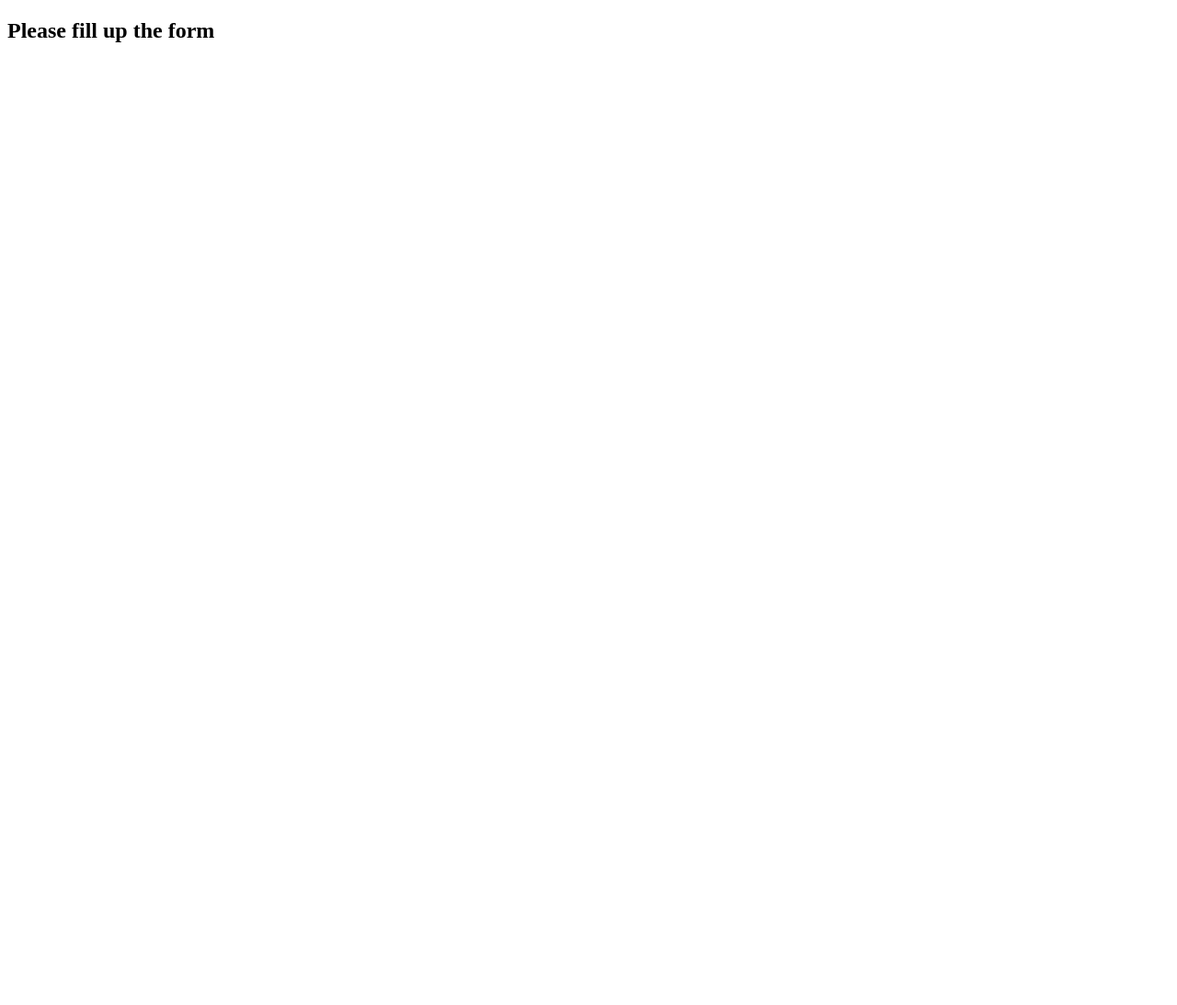
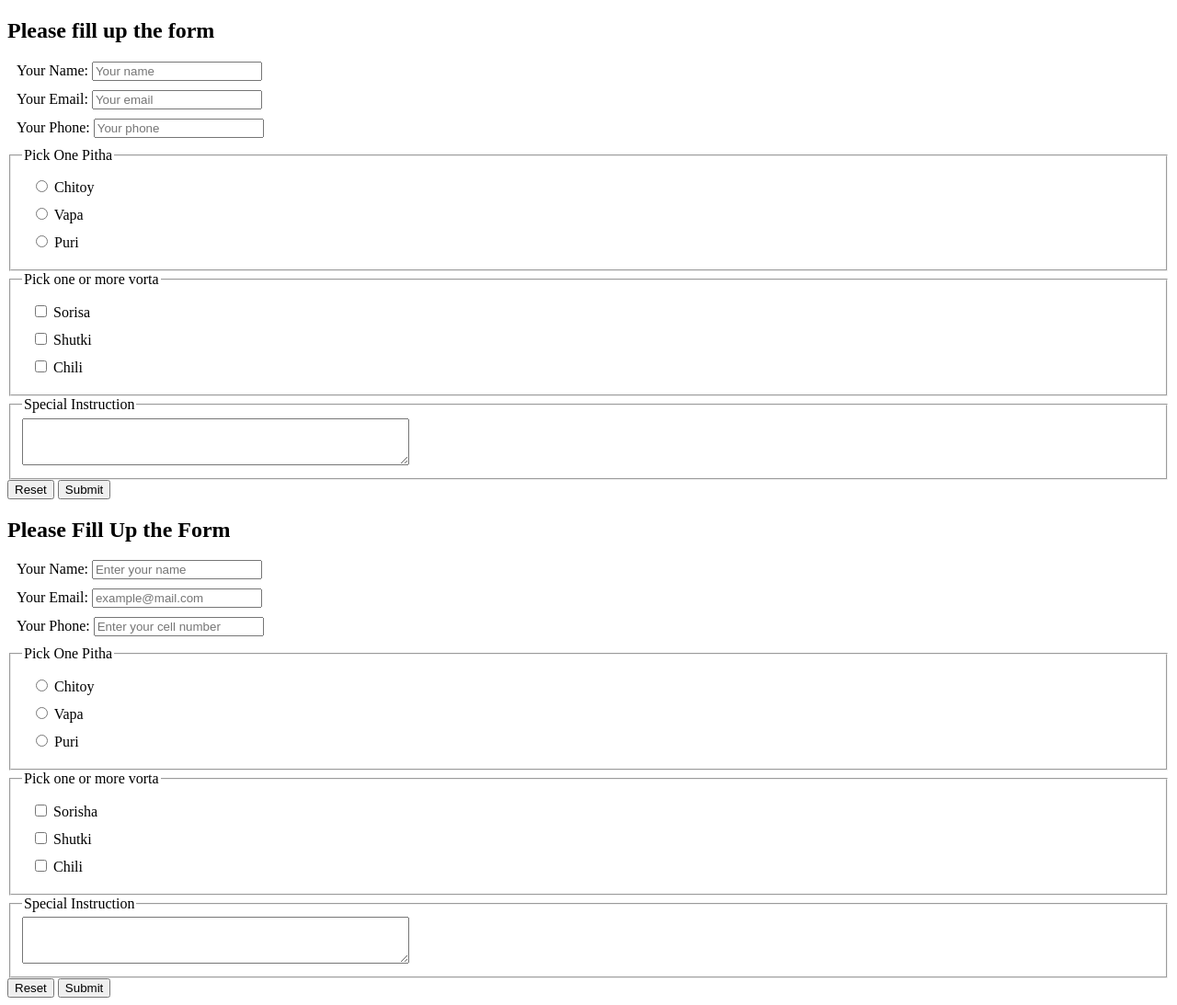
Before and after one commit to aseelrahman/programming_hero, a plain HTML site: page index.html in a window 1280 px wide. Shown: the whole page at 92% size. Before the commit the page ends 800 px from the top, so only its background shows below. Drawn offline with Linux system fonts and the light colour scheme.

Commit message:
final version of form

```diff
--- a/index.html
+++ b/index.html
@@ -4,6 +4,12 @@
     <meta charset="UTF-8">
     <meta name="viewport" content="width=device-width, initial-scale=1.0">
     <title>Jamal Er Ma er Pitha ghor</title>
+    <style>
+        label{
+            display: block;
+            margin: 10px;
+        }
+    </style>
 </head>
 <body>
     <header>
@@ -12,6 +18,112 @@
     <main>
         <section>
             <h2>Please fill up the form</h2>
+            <form>
+                <label for="name"> Your Name:
+                    <input id="name" type="text" placeholder="Your name">
+                </label>
+                <label for="email"> Your Email:
+                    <input type="email" name="" id="email" placeholder="Your email">
+                </label>
+                <label for="phone">Your Phone:
+                    <input type="tel" name="" id="phone" placeholder="Your phone">
+                </label>
+
+                <fieldset>
+                    <legend>Pick One Pitha</legend>
+                    <label for="chitoy">
+                        <input type="radio" name="pitha" id="chitoy">
+                        Chitoy
+                    </label>
+                    <label for="vapa">
+                        <input type="radio" name="pitha" id="vapa">
+                        Vapa
+                    </label>
+                    <label for="puri">
+                        <input type="radio" name="pitha" id="puri">
+                        Puri
+                    </label>
+                </fieldset>
+                <fieldset>
+                    <legend>
+                        Pick one or more vorta
+                    </legend>
+                    <label for="sorisa">
+                        <input type="checkbox" name="vorta" id="sorisa">
+                        Sorisa
+                    </label>
+                    <label for="shutki">
+                        <input type="checkbox" name="vorta" id="shutki">
+                        Shutki
+                    </label>
+                    <label for="chili">
+                        <input type="checkbox" name="vorta" id="chili">
+                        Chili
+                    </label>
+                </fieldset>
+                <fieldset>
+                    <legend>Special Instruction</legend>
+                    <textarea name="" id="" cols="50" rows="3"></textarea>
+                </fieldset>
+                <input type="reset" value="Reset">
+                <input type="submit" value="Submit">
+            </form>
+        </section>
+
+        <section>
+            <form action="">
+                <h1>Please Fill Up the Form</h1>
+                <label for="name">
+                    Your Name:
+                    <input type="text" placeholder="Enter your name">
+                </label>
+                <label for="email">
+                    Your Email:
+                    <input type="email" placeholder="example@mail.com">
+                </label>
+                <label for="tel">
+                    Your Phone:
+                    <input type="tel" placeholder="Enter your cell number">
+                </label>
+
+                <fieldset>
+                    <legend>Pick One Pitha</legend>
+                    <label for="chitoy">
+                        <input type="radio" name="pitha" id="chitoy">
+                        Chitoy
+                    </label>
+                    <label for="vapa">
+                        <input type="radio" name="pitha" id="vapa">
+                        Vapa
+                    </label>
+                    <label for="puri">
+                        <input type="radio" name="pitha" id="puri">
+                        Puri
+                    </label>
+                </fieldset>
+
+                <fieldset>
+                    <legend>Pick one or more vorta</legend>
+                    <label for="sorisha">
+                        <input type="checkbox" name="vorta" id="sorisha">
+                        Sorisha
+                    </label>
+                    <label for="shutki">
+                        <input type="checkbox" name="vorta" id="shutki">
+                        Shutki
+                    </label>
+                    <label for="chili">
+                        <input type="checkbox" name="vorta" id="chili">
+                        Chili
+                    </label>
+                </fieldset>
+                <fieldset>
+                    <legend>Special Instruction</legend>
+                    <textarea name="" id="" cols="50" rows="3"></textarea>
+                </fieldset>
+                <input type="reset" value="Reset">
+                <input type="submit" value="Submit">
+            </form>
         </section>
     </main>
     <footer>
```
